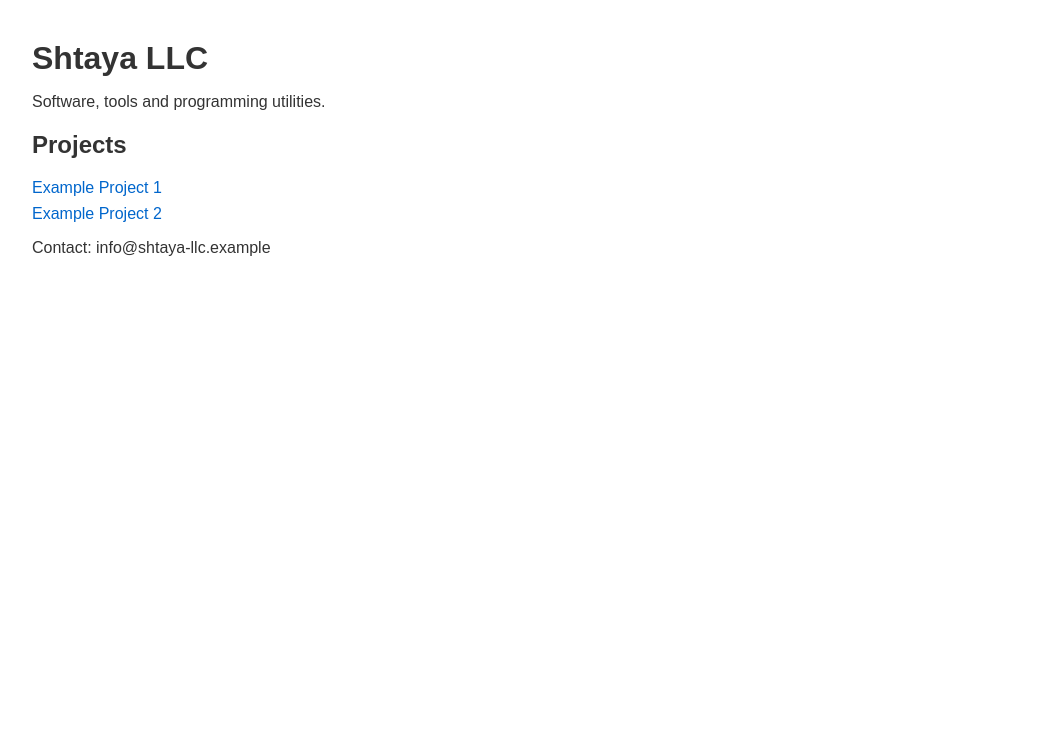
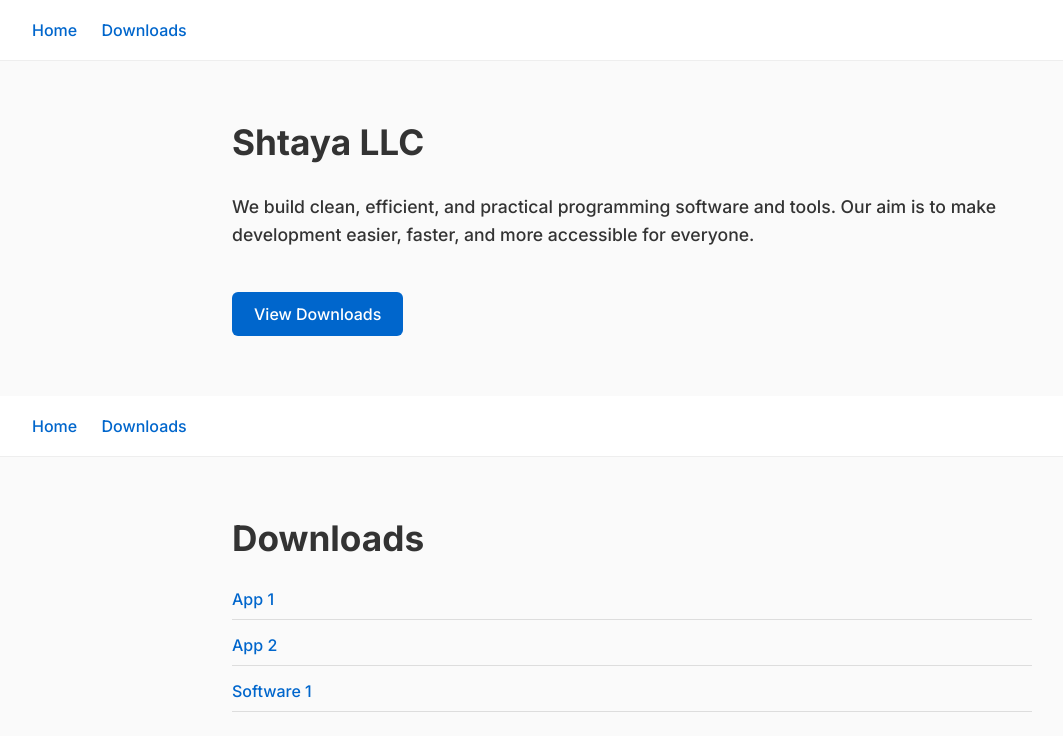
Before and after one commit to engabedmpwh/shtaya-llc, a plain HTML site: page index.html in a window 1280 px wide. Shown: the whole page, without its empty margins (8-1071 px from the left). Drawn offline with Linux system fonts and the light colour scheme.

Commit message:
index.html

```diff
--- a/index.html
+++ b/index.html
@@ -1,28 +1,69 @@
 <!DOCTYPE html>
 <html>
 <head>
-  <meta charset="UTF-8" />
+<meta charset="UTF-8">
 <title>Shtaya LLC</title>
+<link href="https://fonts.googleapis.com/css2?family=Inter:wght@300;500;700&display=swap" rel="stylesheet">
 <style>
-    body { font-family: Arial, sans-serif; margin: 40px; color: #333; }
-    h1 { font-size: 2em; margin-bottom: 0.5em; }
-    p { margin-bottom: 1em; }
+body { font-family: 'Inter', sans-serif; margin: 0; padding: 0; background: #fafafa; color: #333; }
+header { padding: 20px 40px; background: #ffffff; border-bottom: 1px solid #eee; }
+.container { max-width: 800px; margin: 60px auto; padding: 0 20px; }
+h1 { font-size: 2.4em; font-weight: 700; margin-bottom: 0.5em; }
+p { font-size: 1.1em; line-height: 1.6; }
+nav a { margin-right: 20px; text-decoration: none; color: #0066cc; font-weight: 500; }
+nav a:hover { text-decoration: underline; }
+.btn { display: inline-block; margin-top: 25px; padding: 12px 22px; border-radius: 6px; background: #0066cc; color: #fff; text-decoration: none; font-weight: 500; }
+.btn:hover { background: #004999; }
+</style>
+</head>
+<body>
+<header>
+<nav>
+<a href="index.html">Home</a>
+<a href="downloads.html">Downloads</a>
+</nav>
+</header>
+<div class="container">
+<h1>Shtaya LLC</h1>
+<p>We build clean, efficient, and practical programming software and tools. Our aim is to make development easier, faster, and more accessible for everyone.</p>
+<a class="btn" href="downloads.html">View Downloads</a>
+</div>
+</body>
+</html>
+
+
+<!-- downloads.html -->
+<!DOCTYPE html>
+<html>
+<head>
+<meta charset="UTF-8">
+<title>Downloads - Shtaya LLC</title>
+<link href="https://fonts.googleapis.com/css2?family=Inter:wght@300;500;700&display=swap" rel="stylesheet">
+<style>
+body { font-family: 'Inter', sans-serif; margin: 0; padding: 0; background: #fafafa; color: #333; }
+header { padding: 20px 40px; background: #ffffff; border-bottom: 1px solid #eee; }
+.container { max-width: 800px; margin: 60px auto; padding: 0 20px; }
+h1 { font-size: 2.2em; font-weight: 700; margin-bottom: 30px; }
 ul { list-style: none; padding: 0; }
-    li { margin: 0.5em 0; }
-    a { color: #0066cc; text-decoration: none; }
+li { margin-bottom: 15px; padding-bottom: 10px; border-bottom: 1px solid #ddd; }
+a { color: #0066cc; text-decoration: none; font-weight: 500; }
 a:hover { text-decoration: underline; }
 </style>
 </head>
 <body>
-  <h1>Shtaya LLC</h1>
-  <p>Software, tools and programming utilities.</p>
-
-  <h2>Projects</h2>
+<header>
+<nav>
+<a href="index.html">Home</a>
+<a href="downloads.html">Downloads</a>
+</nav>
+</header>
+<div class="container">
+<h1>Downloads</h1>
 <ul>
-    <li><a href="#">Example Project 1</a></li>
-    <li><a href="#">Example Project 2</a></li>
+<li><a href="#">App 1</a></li>
+<li><a href="#">App 2</a></li>
+<li><a href="#">Software 1</a></li>
 </ul>
-
-  <p>Contact: info@shtaya-llc.example</p>
+</div>
 </body>
 </html>
```
Lines whose indentation alone changed are shown as unchanged.
